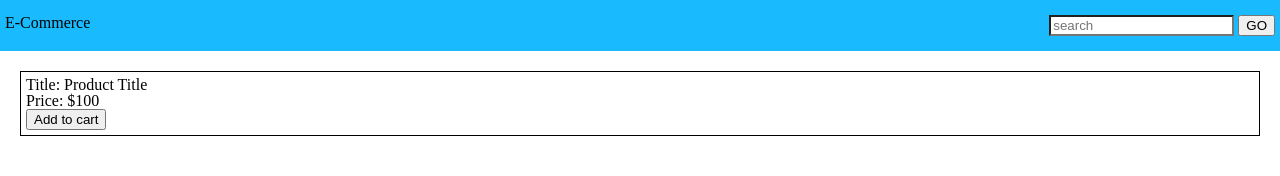
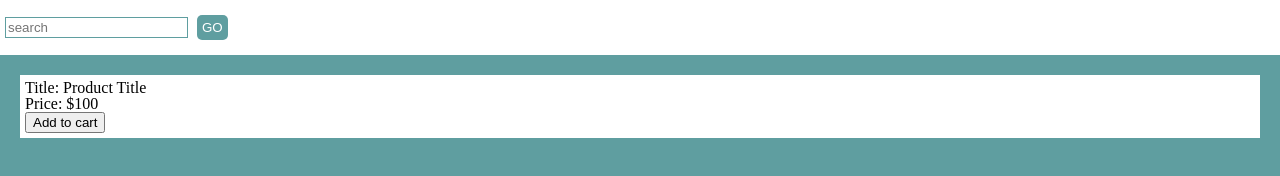
Before and after one commit to SonnyFishback/serverless-ecommerce, a website built with Vite: page frontend/src/pages/home/home.html in a window 1280 px wide. Built offline with nearby package versions, Linux system fonts and the light colour scheme.

Commit message:
added styling to homepage

```diff
--- a/frontend/src/pages/home/home.html
+++ b/frontend/src/pages/home/home.html
@@ -8,7 +8,6 @@
 <body>
 
     <header>
-        <i>E-Commerce</i>
         <form>
             <label for="keyword">
                 <input type="text" placeholder="search">
--- a/frontend/src/pages/home/home.scss
+++ b/frontend/src/pages/home/home.scss
@@ -1,9 +1,27 @@
+body {
+    background-color: cadetblue;
+}
+
 header {
     display: flex;
     justify-content: space-between;
     flex-wrap: wrap;
     padding: 15px 5px;
-    background-color: rgb(26, 186, 255);
+    background-color: white;
+
+    input {
+        border: cadetblue solid 1px;
+        padding: 2px;
+    }
+
+    button {
+        background-color: cadetblue;
+        color: white;
+        border: none;
+        padding: 5px;
+        margin: 0 5px;
+        border-radius:5px;
+    }
 }
 
 main {
@@ -11,7 +29,7 @@ main {
 }
 
 .product {
-    border: solid black 1px;
+    background-color: white;
     margin: 20px;
     padding: 5px;
 }
```
